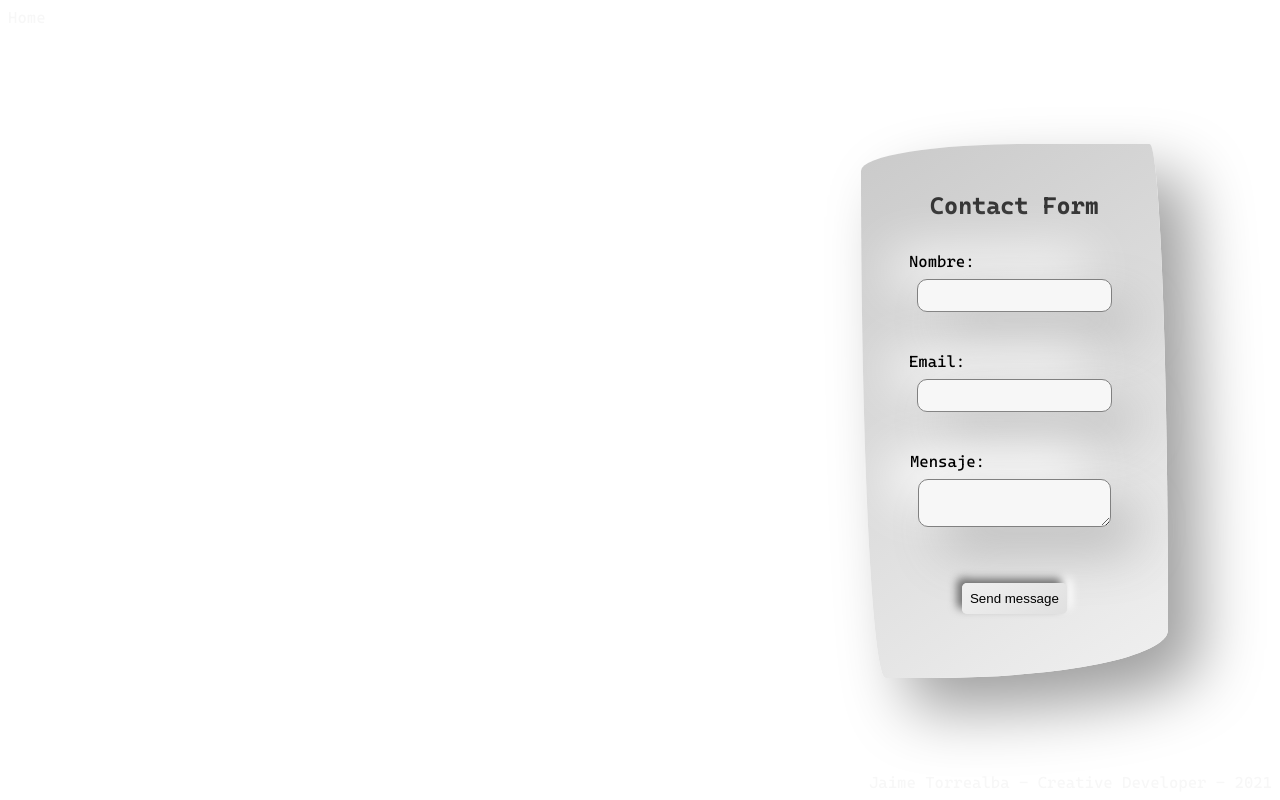
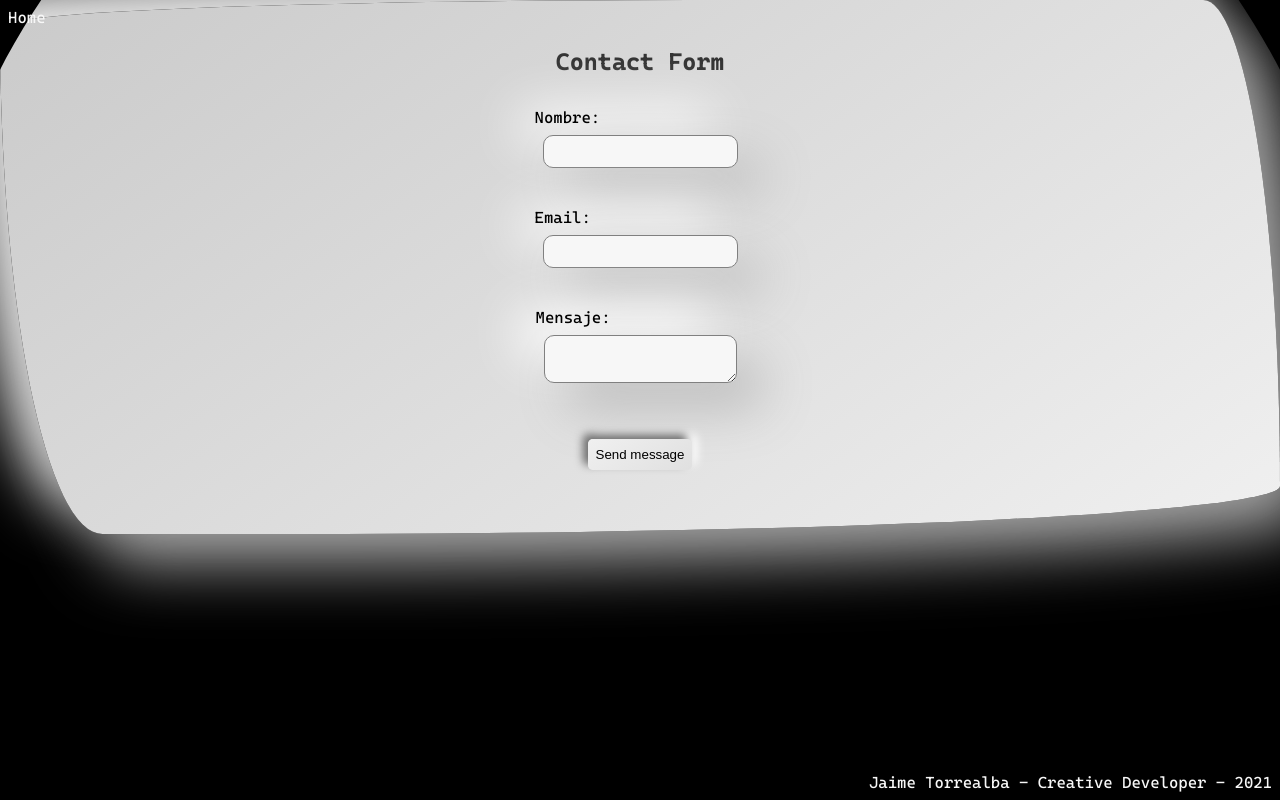
Before and after one commit to JaimeTorrealba/JTPortflio, a Vue app: page /contacme in a window 1280 px wide. Built offline with nearby package versions, Linux system fonts and the light colour scheme.

Commit message:
add transition Page, chg vee-validate for vuelidate

```diff
--- a/package.json
+++ b/package.json
@@ -7,11 +7,12 @@
     "serve": "vite preview "
   },
   "dependencies": {
+    "@vuelidate/core": "^2.0.0-alpha.35",
+    "@vuelidate/validators": "^2.0.0-alpha.27",
     "@vueuse/core": "^7.3.0",
     "dat.gui": "^0.7.7",
-    "gsap": "^3.8.0",
+    "gsap": "^3.9.1",
     "three": "^0.134.0",
-    "vee-validate": "^4.5.7",
     "vue": "^3.2.16",
     "vue-router": "^4.0.12",
     "yup": "^0.32.11"
--- a/src/App.vue
+++ b/src/App.vue
@@ -4,7 +4,17 @@
       <navBar />
     </header>
     <main>
-      <router-view></router-view>
+      <SvgAnimation />
+      <router-view v-slot="{ Component }">
+        <transition
+          name="slide-fade"
+          @before-Enter="beforeEnter"
+          @enter="onEnter"
+          @after-enter="onAfterEnter"
+        >
+          <component :is="Component" />
+        </transition>
+      </router-view>
     </main>
     <footer>
       <theFooter />
@@ -12,12 +22,48 @@
   </div>
 </template>
 <script>
+import { gsap } from "gsap";
 import navBar from "./components/navBar.vue";
 import theFooter from "./components/footer.vue";
+import SvgAnimation from "./components/common/SvgTransitionPage.vue";
 export default {
   components: {
     navBar,
     theFooter,
+    SvgAnimation,
+  },
+  setup() {
+    function beforeEnter(el) {
+      document.querySelector(".svgTransitionPage").style.opacity = 0;
+      document.querySelector(".svgTransitionPage").style.transform = "scale(0)";
+      document.querySelector(".svgTransitionPage").style.zIndex = "100";
+      console.log('beforeEnter');
+    }
+    function onEnter(el, done) {
+      gsap.to('.svgTransitionPage', {opacity:1, delay:0.3})
+      gsap.to(`.svgTransitionPage`, {
+        scale: 2,
+        duration: 1.2,
+        ease: "power1.out",
+        delay:0.6
+
+      });
+      gsap.to(`.path`, {
+        attr: {
+          d: "M300 150C300 232.843 232.843 300 150 300C67.1573 300 0 232.843 0 150C0 67.1573 67.1573 0 150 0C232.843 0 300 67.1573 300 150ZM15 150C15 224.558 75.4416 285 150 285C224.558 285 285 224.558 285 150C285 75.4416 224.558 15 150 15C75.4416 15 15 75.4416 15 150Z",
+        },
+        duration: 0.8,
+        delay: 1.4,
+        ease: "power1.out",
+        onComplete: done,
+      });
+    }
+    function onAfterEnter(el) {
+      document.querySelector(".svgTransitionPage").style.zIndex = "0";
+      console.log('afterEnter');
+    }
+
+    return { beforeEnter, onEnter, onAfterEnter };
   },
 };
 </script>
--- a/src/assets/styles/global.scss
+++ b/src/assets/styles/global.scss
@@ -20,12 +20,13 @@
     color: red;
     }
     img[alt]{
-    border: 3px solid black
+    border: 3px solid red
     }
   html,
   body {
     overflow: hidden;
     font-family: CascadiaCode;
+    background-color: black;
   }
   /* Variables */
 
@@ -65,3 +66,33 @@
     padding: 0;
   }
 }
+.center-flex{
+  display: flex;
+  justify-content: center;
+  align-items: center;
+}
+.center-grid{
+  display: grid;
+  place-items: center;
+}
+
+#test{
+  width: 10px;
+  height: 10px;
+  z-index: 1000;
+  border-radius: 50%;
+  background-color: black;
+  position: absolute;
+  top:50%;
+  left: 50%;
+}
+#test2{
+  width: 10px;
+  height: 10px;
+  z-index: 1100;
+  border-radius: 50%;
+  background-color: red;
+  position: absolute;
+  top:50%;
+  left: 50%;
+}
--- /dev/null
+++ b/src/components/common/SvgTransitionPage.vue
@@ -0,0 +1,23 @@
+<template>
+  <svg
+    width="300"
+    height="300"
+    viewBox="0 0 300 300"
+    fill="none"
+    xmlns="http://www.w3.org/2000/svg"
+    class="svgTransitionPage"
+  >
+    <path
+      class="path"
+      d="M300 150C300 232.843 232.843 300 150 300C67.1573 300 0 232.843 0 150C0 67.1573 67.1573 0 150 0C232.843 0 300 67.1573 300 150ZM149.985 150C149.985 150.008 149.992 150.015 150 150.015C150.008 150.015 150.015 150.008 150.015 150C150.015 149.992 150.008 149.985 150 149.985C149.992 149.985 149.985 149.992 149.985 150Z"
+      fill="#000"
+    />
+  </svg>
+</template>
+<style scoped>
+.svgTransitionPage {
+  width: 100vw;
+  height: 100vh;
+  position: fixed;
+}
+</style>
--- a/src/components/footer.vue
+++ b/src/components/footer.vue
@@ -19,6 +19,7 @@ export default {
   position: absolute;
   bottom:0;
   right: 0;
+  z-index: 100;
 }
 
 </style>
--- a/src/components/navBar.vue
+++ b/src/components/navBar.vue
@@ -1,21 +1,25 @@
 <template>
   <nav>
-    <a href="/">Home</a>
-    <ul class="navBar">
-      <!-- <li><router-link to="">Projects</router-link></li>
+    <div class="nav_wrapper">
+      <a href="/">Home</a>
+      <ul class="navBar">
+        <!-- <li><router-link to="">Projects</router-link></li>
       <li><router-link to="">Blog</router-link></li>
       <li><router-link to="">About me</router-link></li>
       <li><router-link to="">CV</router-link></li>
-      <li><router-link to="">Playing</router-link></li>
-      <li><router-link to="/contacme">Contact me</router-link></li> -->
-    </ul>
+      <li><router-link to="">Playing</router-link></li> -->
+        <!-- <li><router-link to="/contacme">Contact me</router-link></li> -->
+      </ul>
+    </div>
   </nav>
 </template>
-<script>
-export default {};
-</script>
 <style lang="scss" scoped>
 nav {
+  position: absolute;
+  width: 100%;
+  z-index: 100;
+}
+.nav_wrapper {
   display: flex;
   justify-content: space-between;
   padding: var(--small);
--- a/src/utils/threeJs/home/Experience.js
+++ b/src/utils/threeJs/home/Experience.js
@@ -24,7 +24,7 @@ export default class Experience {
         this.canvas = canvas
 
         //Setup
-        this.center = new THREE.Vector3(0.5, 0, 5)
+        this.center = new THREE.Vector3(0, 0, 5)
         this.debug = new Debug()
         this.sizes = new Sizes()
         this.time = new Time()
--- a/src/views/Contacme.vue
+++ b/src/views/Contacme.vue
@@ -1,7 +1,5 @@
 <template>
-  <div class="container form-view">
-    <section class="section1">
-    </section>
+  <div >
     <section class="section2">
       <ContactForm />
     </section>
@@ -21,24 +19,5 @@ export default {
 };
 </script>
 <style lang="scss" scoped>
-.form-view {
-  min-height: 90vh;
-  display: grid;
-  grid-template-columns: minmax(300px, 1.5fr) 1fr;
-  place-items: center;
-  @media screen and (max-width: 600px) {
-    grid-template-columns: 1fr;
-    grid-template-rows: 1fr 0.75fr;
-  }
-}
-.section1 {
-  @media screen and (max-width: 600px) {
-    order: 2;
-  }
-}
-.section2 {
-  @media screen and (max-width: 600px) {
-    order: 1;
-  }
-}
+
 </style>
--- a/src/views/Home.vue
+++ b/src/views/Home.vue
@@ -31,7 +31,7 @@ export default {
   top: 0;
   left: 0;
   outline: none;
-  z-index: -100;
+  z-index: 10;
 }
 body{
   box-shadow: transparent;
```
Also changed, not shown: src/components/contacme/CircleTecnology.vue (deleted, +0 -38 lines), 1 other file (tests, documents, lock files or other folders).
